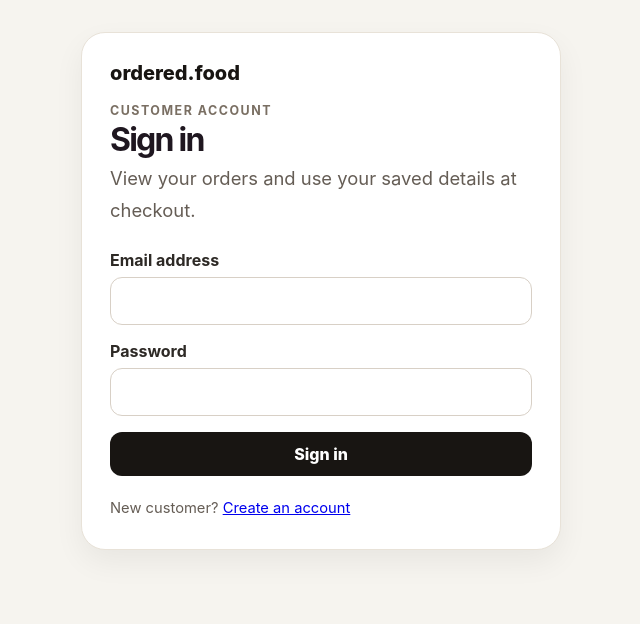
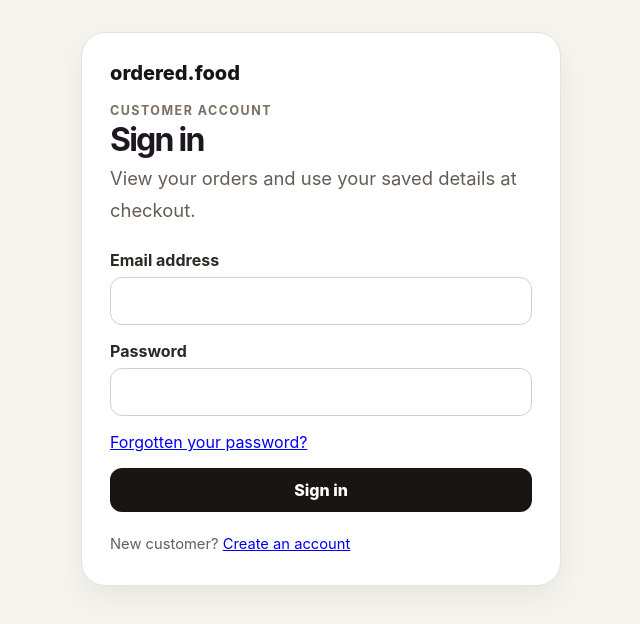
Before and after one commit to MaviUK/refreshabin, a React (Vite) app in the folder apps/restaurant/: page /account/login in a window 1280 px wide. Shown: the top 624 px of the page, without its empty margins (319-959 px from the left). Built offline with nearby package versions, Linux system fonts and the light colour scheme; no server answers.

Commit message:
Link customer login to password recovery

```diff
--- a/apps/restaurant/src/customer/CustomerLogin.tsx
+++ b/apps/restaurant/src/customer/CustomerLogin.tsx
@@ -68,6 +68,7 @@ export default function CustomerLogin() {
             Password
             <input type="password" value={password} onChange={(event) => setPassword(event.target.value)} autoComplete="current-password" required />
           </label>
+          <div className="customer-account-inline-link"><Link to="/account/forgot-password">Forgotten your password?</Link></div>
           {error && <div className="customer-account-error" role="alert">{error}</div>}
           <button type="submit" disabled={loading}>{loading ? 'Signing in…' : 'Sign in'}</button>
         </form>
```
